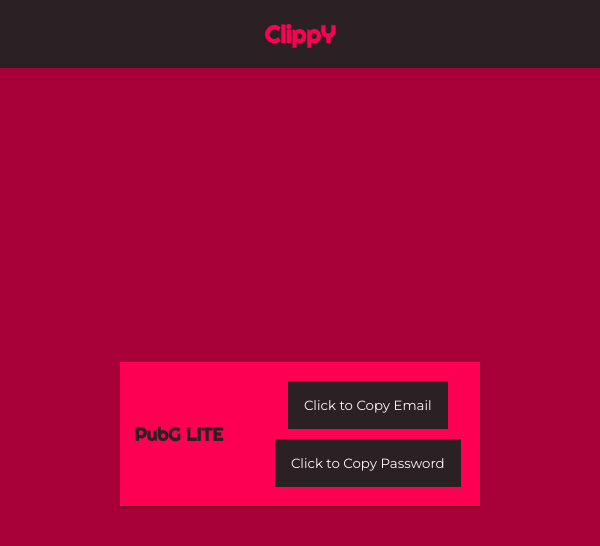
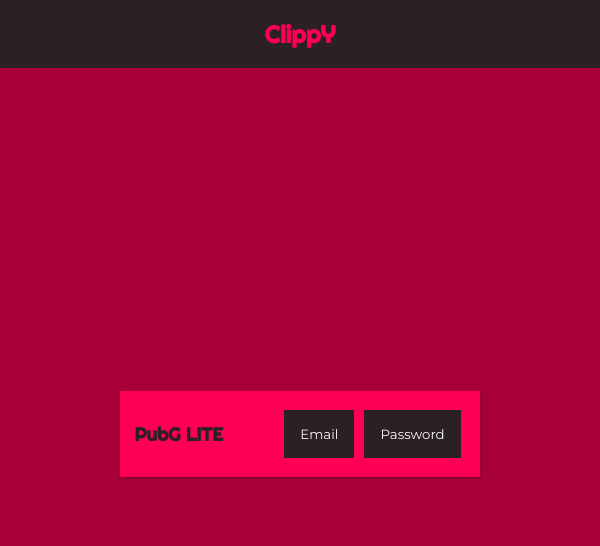
Before and after one commit to bonniesimon/Clippy-electron-app, an Electron app: page index.html in a window 600 px wide. Drawn offline with Linux system fonts and the light colour scheme.

Commit message:
Changed button layout

```diff
--- a/index.html
+++ b/index.html
@@ -18,8 +18,8 @@
                 <h3>PubG LITE</h3>
             </div>
             <div class="btnDiv">
-                <button id="email-btn">Click to Copy Email</button>
-                <button id="password-btn">Click to Copy Password</button>
+                <button id="email-btn">Email</button>
+                <button id="password-btn">Password</button>
             </div>
         </div>
     </main>
--- a/style.css
+++ b/style.css
@@ -71,7 +71,7 @@
 .btnDiv{
     height: 100%;
     display: flex;
-    flex-direction: column;
+    flex-direction: row;
     align-items: center;
     justify-content: center;
 }
```
